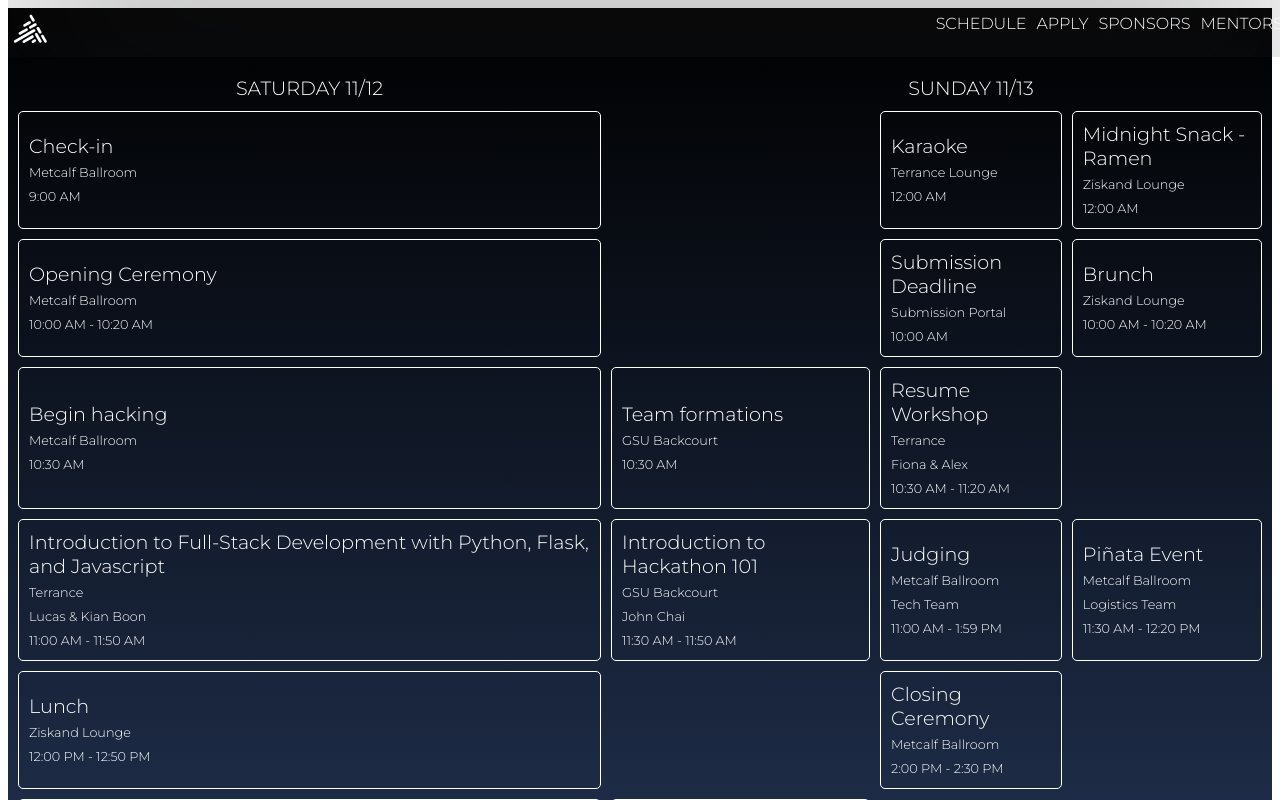
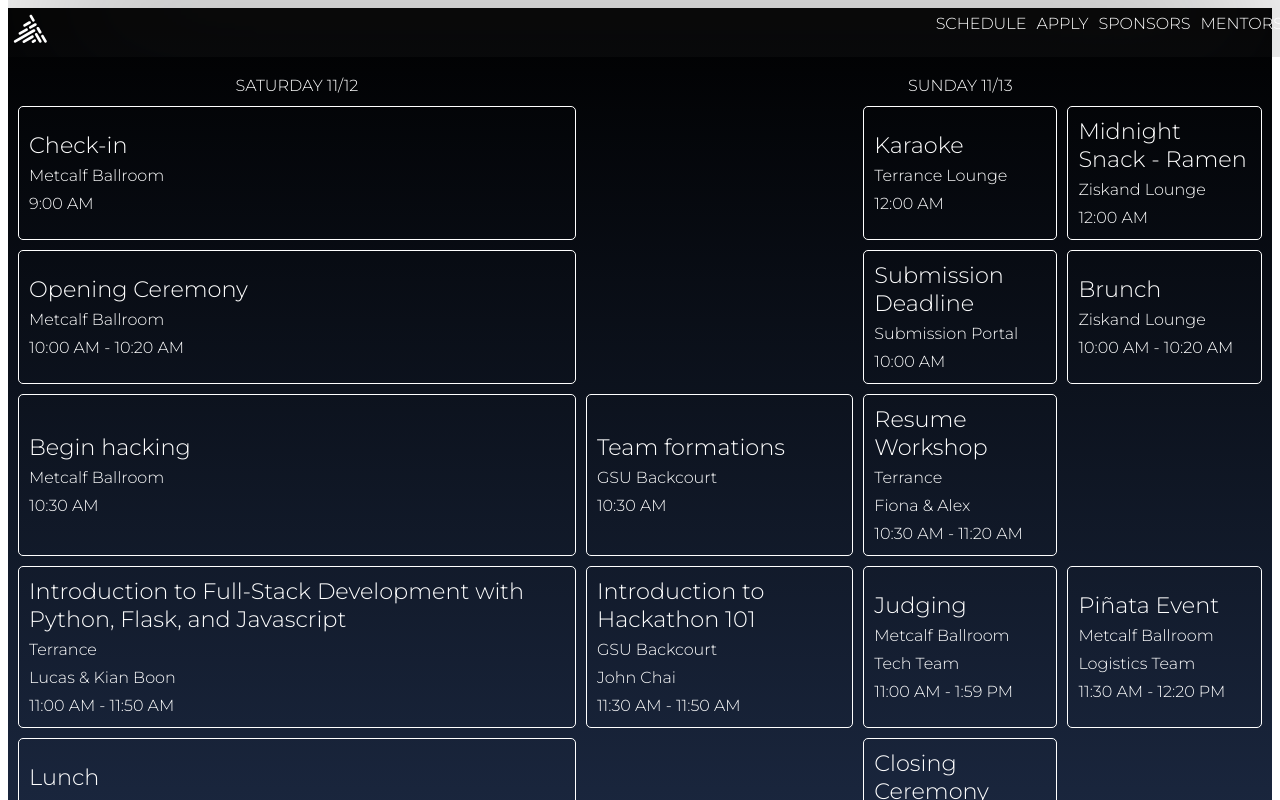
Before and after one commit to Bostonhacks/BostonHacks-2022, a React (Create React App) app: page /schedule in a window 1280 px wide. Shown: the top 800 px of the page. Built offline with nearby package versions, Linux system fonts and the light colour scheme; no server answers.

Commit message:
made the text smaller

```diff
--- a/src/views/Schedule.css
+++ b/src/views/Schedule.css
@@ -1,16 +1,16 @@
 th{
-    font: 1.5vw bold;
+    font: 1.25vw bold;
     font-family:  'Montserrat';
     color: #fff;
 }
 tr{
-    font: 1.5vw bold;
+    font: 1.75vw bold;
     font-family:  'Montserrat';
     color: #fff;
     border: 1px solid white;
 }
 tdd {
-    font: 1.0vw bold;
+    font: 1.25vw bold;
     font-family:  'Montserrat';
     color: #fff;
 }
@@ -19,7 +19,7 @@ td {
     margin-left: auto;
     margin-right: auto;
     border-radius: 5px;
-    font: 1.5vw bold;
+    font: 1.75vw bold;
     font-family:  'Montserrat';
     color: #fff;
     border: 1px solid white;
```
